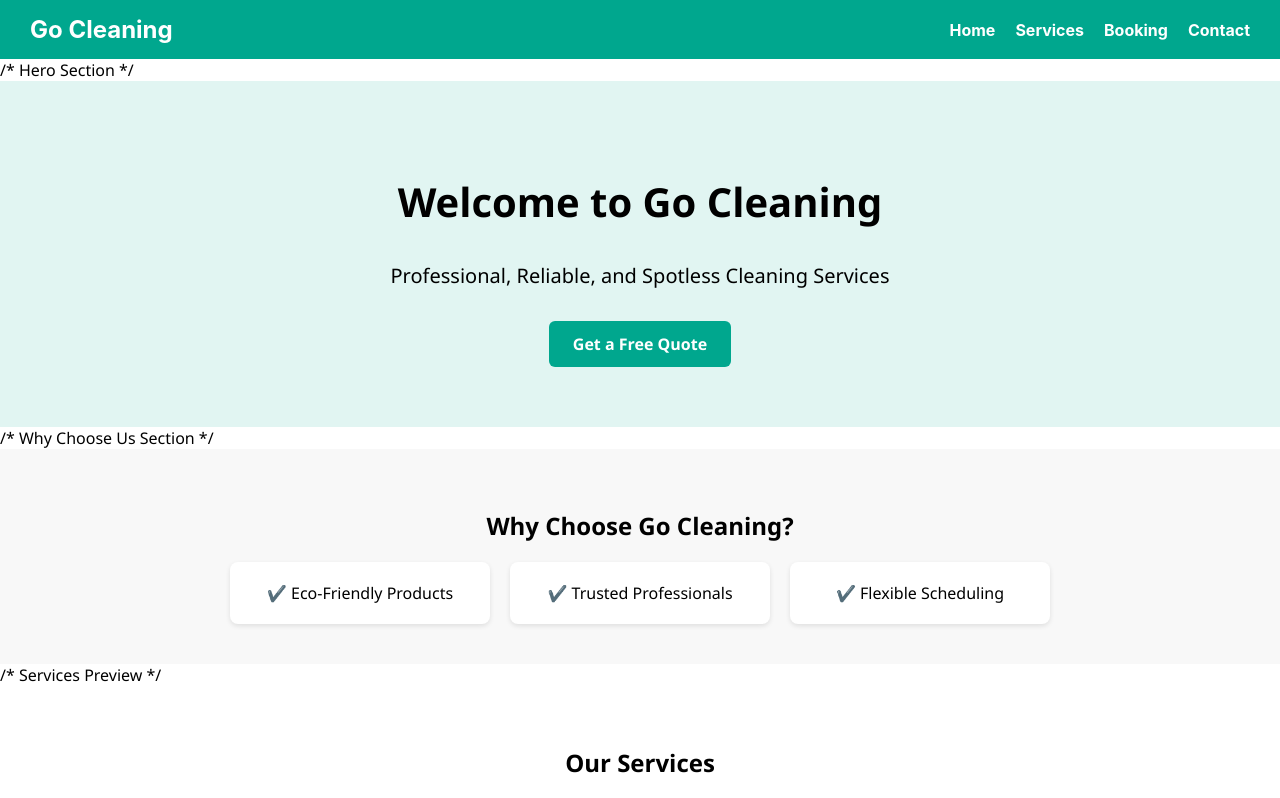
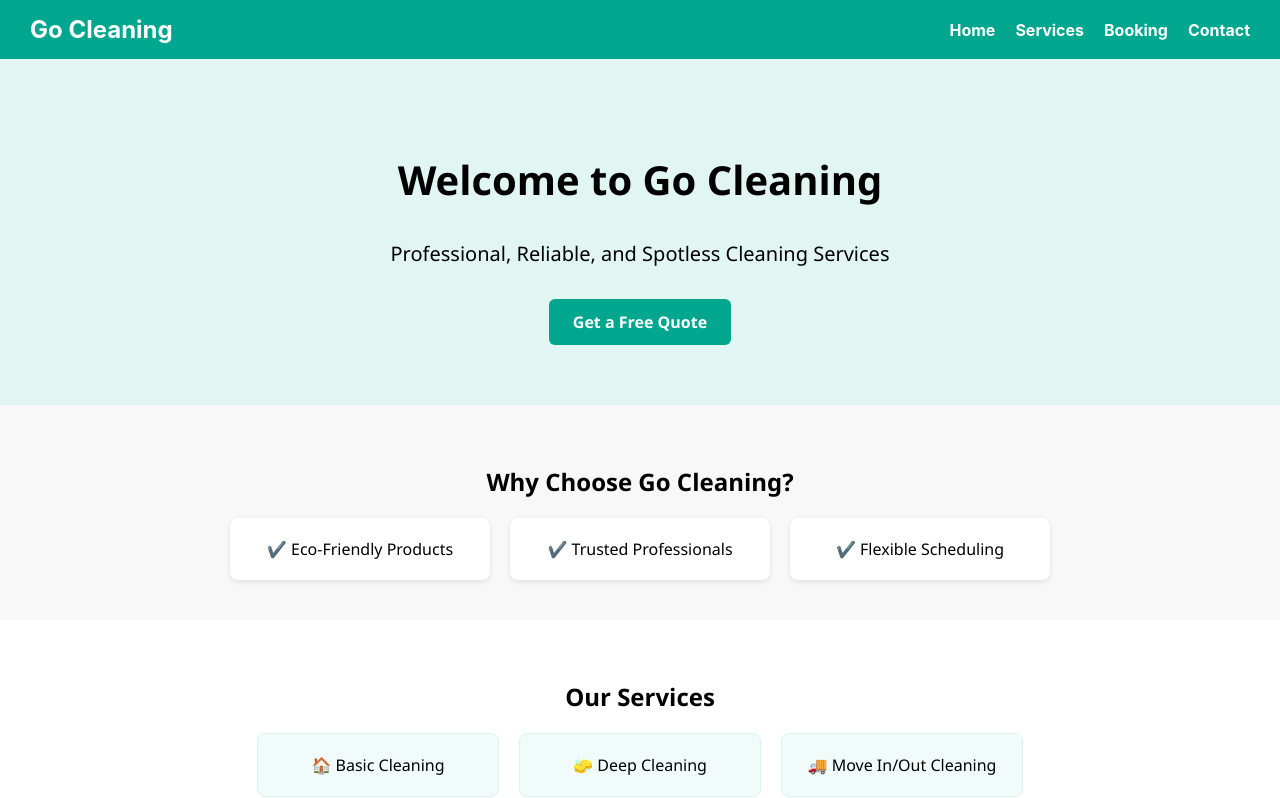
Before and after one commit to skirks08/go-cleaning, a React (Create React App) app: page / in a window 1280 px wide. Shown: the top 798 px of the page. Built offline with nearby package versions, Linux system fonts and the light colour scheme.

Commit message:
building and styling base content layer of all pages

```diff
--- a/src/pages/Home.js
+++ b/src/pages/Home.js
@@ -5,7 +5,7 @@ function Home() {
     return (
         <div className="home">
 
-            /* Hero Section */
+            {/* Hero Section */}
             <section className="hero">
                 <div className="hero-content">
                     <h1>Welcome to Go Cleaning</h1>
@@ -14,7 +14,7 @@ function Home() {
                 </div>
             </section>
 
-            /* Why Choose Us Section */
+            {/* Why Choose Us Section */}
             <section className="why-us">
                 <h2>Why Choose Go Cleaning?</h2>
                 <div className="features">
@@ -24,7 +24,7 @@ function Home() {
                 </div>
             </section>
 
-            /* Services Preview */
+            {/* Services Preview */}
             <section className="services-preview">
                 <h2>Our Services</h2>
                 <div className="services-grid">
@@ -35,7 +35,7 @@ function Home() {
                 <a href="/services" className="cta-button">View All Services</a>
             </section>
 
-            /* Final CTA */
+            {/* Final CTA */}
             <section className="final-cta">
                 <h2>Ready for a Spotless Home?</h2>
                 <a href="/booking" className="cta-button">Book Your Clean Today</a>
--- a/src/pages/Services.js
+++ b/src/pages/Services.js
@@ -0,0 +1,14 @@
+import React from "react";
+import './Services.css';
+
+function Services() {
+    return (
+        <div className="services-page">
+            <h1>Our Cleaning Services</h1>
+            <p>Here you'll find a detailed breakdown of all the services Go Cleaning offers.</p>
+            {/* Add cards or service list here */}
+        </div>
+    );
+}
+
+export default Services;
```
Also changed, not shown: src/pages/Services.css (added).
